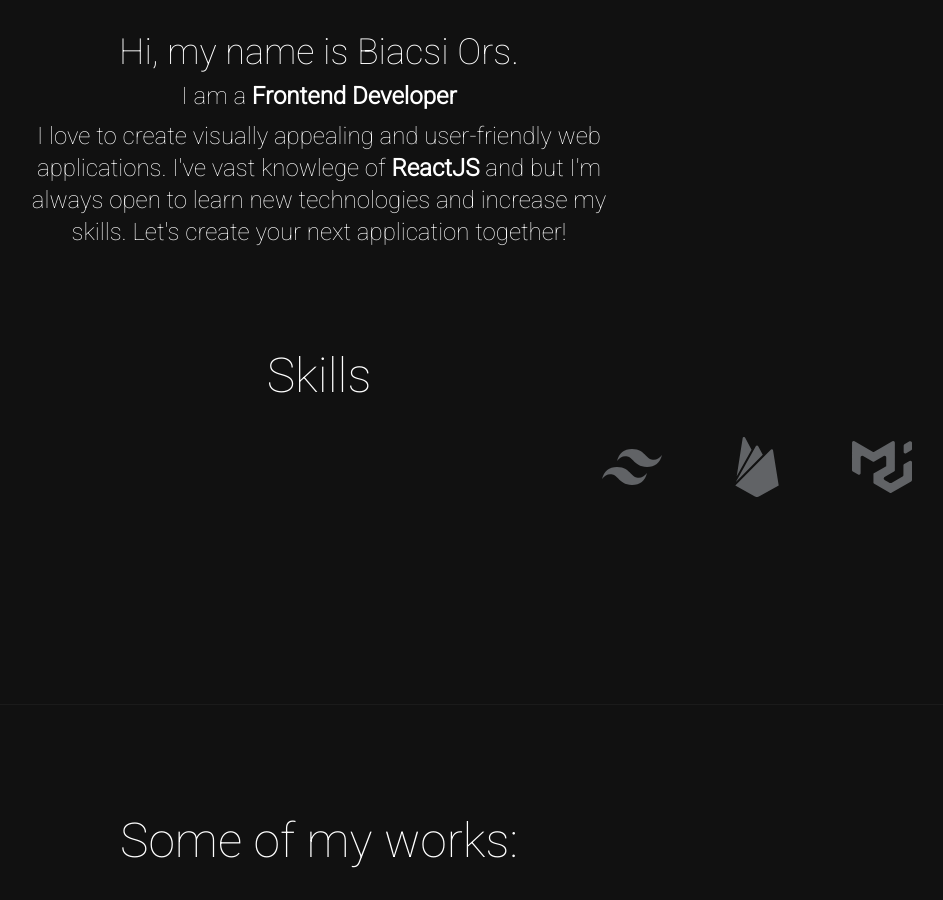
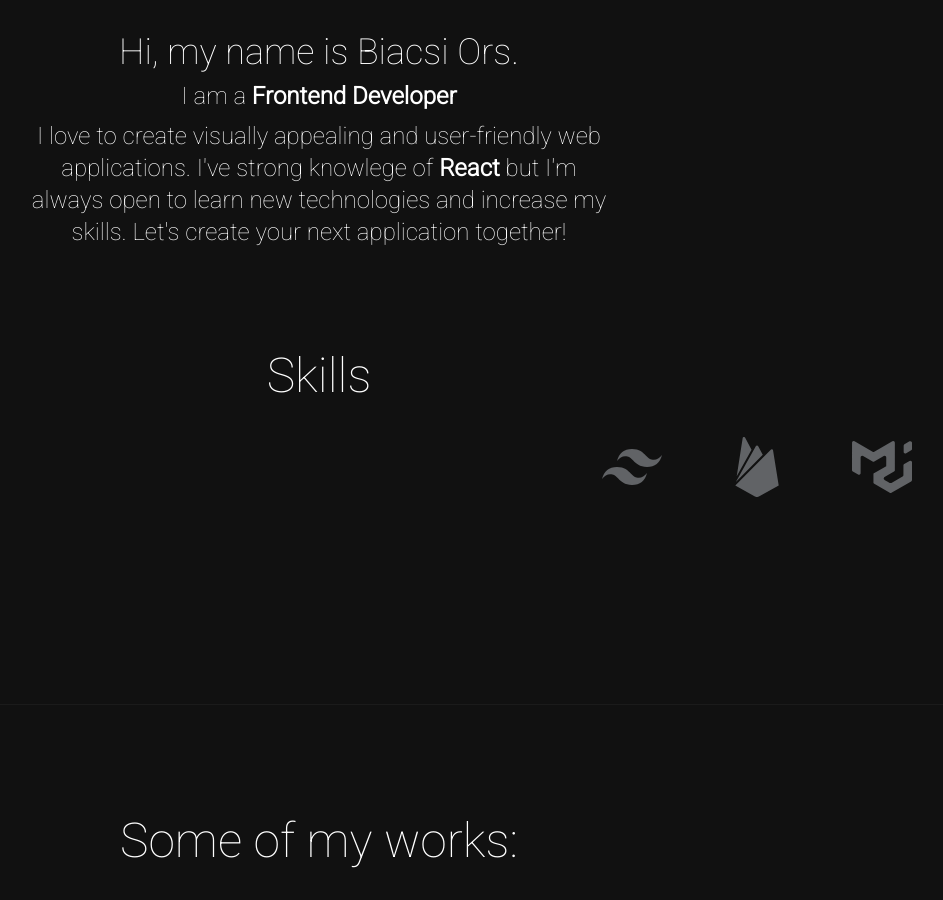
Before and after one commit to loarden/portfolio, a React (Create React App) app: page / in a window 1280 px wide. Shown: the part 960-1860 px from the top of the page, without its empty margins (321-1264 px from the left). Built offline with nearby package versions, Linux system fonts and the light colour scheme; some icons are missing.

Commit message:
typo fixed

```diff
--- a/src/Components/About.jsx
+++ b/src/Components/About.jsx
@@ -20,8 +20,8 @@ function About() {
             </p>
             <p className="mt-2 text-xl md:text-2xl">
               I love to create visually appealing and user-friendly web
-              applications. I've vast knowlege of {" "}
-              <span className="font-semibold">ReactJS</span> and but I'm always open
+              applications. I've strong knowlege of {" "}
+              <span className="font-semibold">React</span> but I'm always open
               to learn new technologies and increase my skills. Let's create
               your next application together!
             </p>
```
